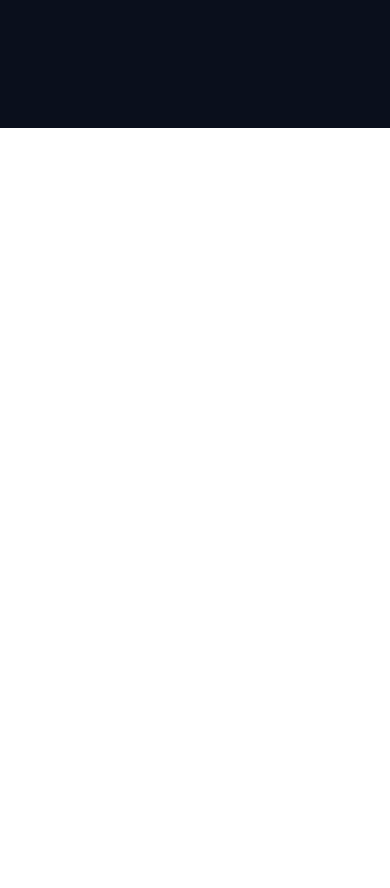
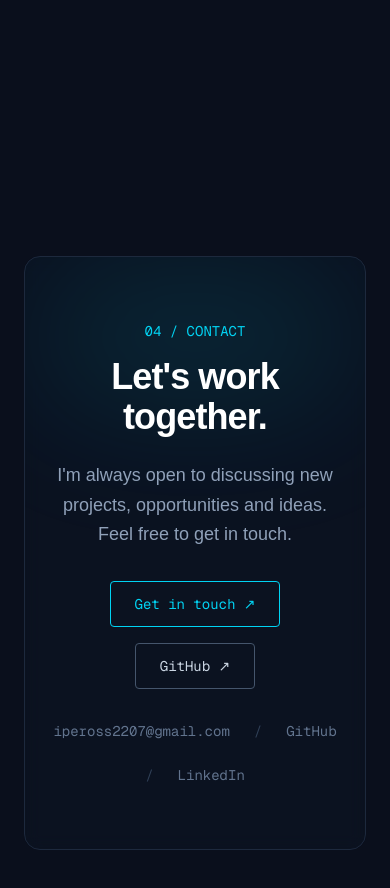
Before and after one commit to Ipeross2207/Portfolio_Ipeross, a Next.js app: page / in a window 390 px wide. Shown: the part 4902-5790 px from the top of the page. Before the commit the page ends 5030 px from the top, so only its background shows below. Built offline with nearby package versions, Linux system fonts and the light colour scheme.

Commit message:
Add Contact component, all links working properly

```diff
--- a/src/app/page.tsx
+++ b/src/app/page.tsx
@@ -8,6 +8,7 @@ import CustomCursor from "@/components/CustomCursor";
 import Projects from "@/components/Projects";
 import About from "@/components/About";
 import Stack from "@/components/Stack";
+import Contact from "@/components/Contact";
 
 export default function Home() {
   return (
@@ -77,6 +78,8 @@ export default function Home() {
         <Stack />
 
         <Projects />
+
+        <Contact/>
       </main>
     </>
   );
--- /dev/null
+++ b/src/components/Contact.tsx
@@ -0,0 +1,106 @@
+"use client";
+
+import { motion } from "motion/react";
+import { useState } from "react";
+
+const email = "ipeross2207@gmail.com";
+
+export default function Contact() {
+  const [copied, setCopied] = useState(false);
+
+  const copyEmail = async () => {
+    try {
+      await navigator.clipboard.writeText(email);
+      setCopied(true);
+
+      setTimeout(() => {
+        setCopied(false);
+      }, 2000);
+    } catch {
+      // Fallback si el navegador no permite acceder al portapapeles
+      window.prompt("Copy this email:", email);
+    }
+  };
+
+  return (
+    <section id="contact" className="mx-auto max-w-7xl px-6 py-32 md:px-12">
+      <motion.div
+        initial={{ opacity: 0, y: 30 }}
+        whileInView={{ opacity: 1, y: 0 }}
+        viewport={{ once: true, amount: 0.2 }}
+        transition={{ duration: 0.7 }}
+        className="relative overflow-hidden rounded-2xl border border-slate-800 bg-[#0d1424]/60 px-6 py-16 text-center backdrop-blur-sm md:px-12 md:py-20"
+      >
+        {/* Glow */}
+        <div className="pointer-events-none absolute left-1/2 top-0 h-40 w-80 -translate-x-1/2 rounded-full bg-cyan-400/10 blur-3xl" />
+
+        <div className="relative">
+          <p className="font-mono text-sm text-cyan-400">04 / CONTACT</p>
+
+          <h2 className="mt-4 text-4xl font-bold tracking-tight text-white md:text-6xl">
+            Let's work together.
+          </h2>
+
+          <p className="mx-auto mt-6 max-w-xl text-lg leading-relaxed text-slate-400">
+            I'm always open to discussing new projects, opportunities and ideas.
+            Feel free to get in touch.
+          </p>
+
+          {/* Buttons */}
+          <div className="mt-8 flex flex-col items-center justify-center gap-4 sm:flex-row">
+            <a
+              href="https://mail.google.com/mail/?view=cm&fs=1&to=ipeross2207@gmail.com"
+              target="_blank"
+              rel="noopener noreferrer"
+              className="rounded border border-cyan-400 px-6 py-3 font-mono text-sm text-cyan-400 transition hover:bg-cyan-400/10"
+            >
+              Get in touch ↗
+            </a>
+
+            <a
+              href="https://github.com/Ipeross2207"
+              target="_blank"
+              rel="noopener noreferrer"
+              className="rounded border border-slate-600 px-6 py-3 font-mono text-sm text-slate-300 transition hover:border-slate-400 hover:text-white"
+            >
+              GitHub ↗
+            </a>
+          </div>
+
+          {/* Contact links */}
+          <div className="mt-8 flex flex-wrap items-center justify-center gap-6 font-mono text-sm">
+            <button
+              type="button"
+              onClick={copyEmail}
+              className="text-slate-500 transition hover:text-cyan-400"
+            >
+              {copied ? "Copied!" : email}
+            </button>
+
+            <span className="text-slate-700">/</span>
+
+            <a
+              href="https://github.com/Ipeross2207"
+              target="_blank"
+              rel="noopener noreferrer"
+              className="text-slate-500 transition hover:text-cyan-400"
+            >
+              GitHub
+            </a>
+
+            <span className="text-slate-700">/</span>
+
+            <a
+              href="https://www.linkedin.com/in/ivan-perez-ossintsev-7a7a41396/"
+              target="_blank"
+              rel="noopener noreferrer"
+              className="text-slate-500 transition hover:text-cyan-400"
+            >
+              LinkedIn
+            </a>
+          </div>
+        </div>
+      </motion.div>
+    </section>
+  );
+}
```
